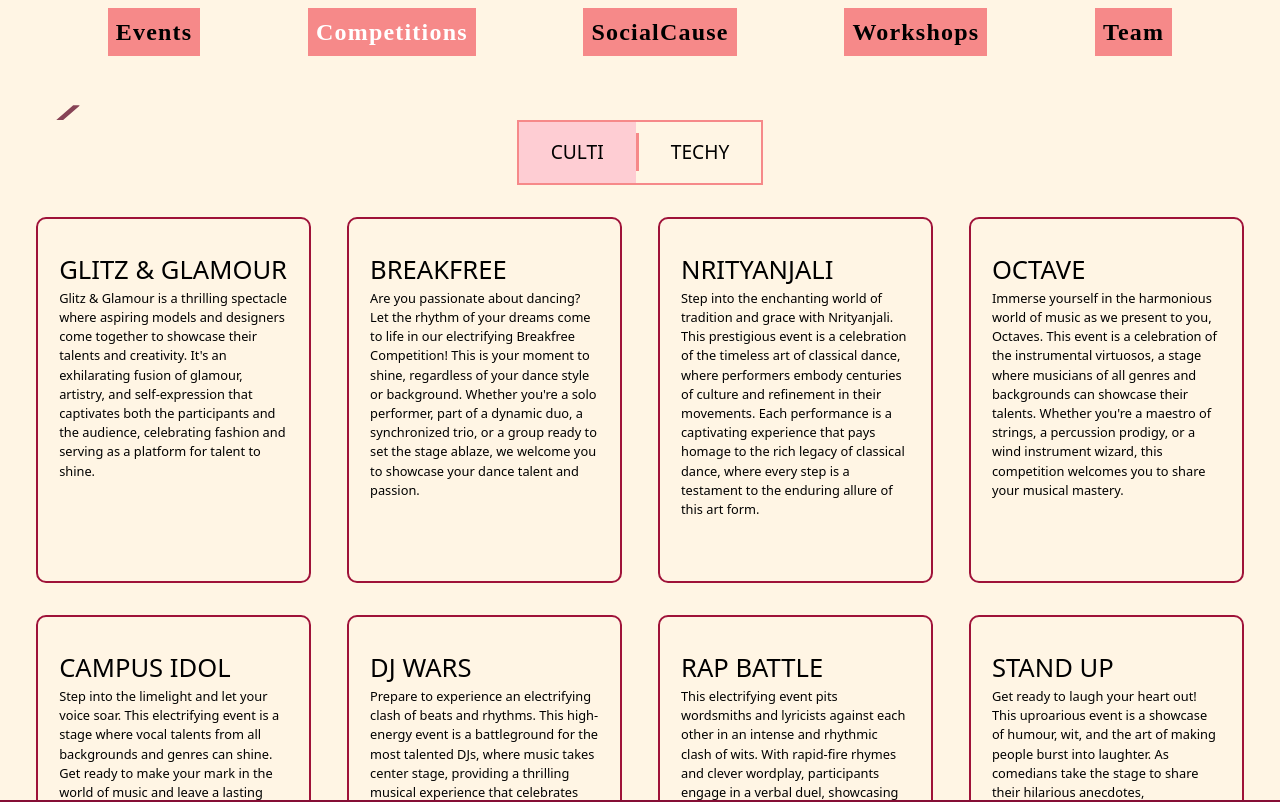
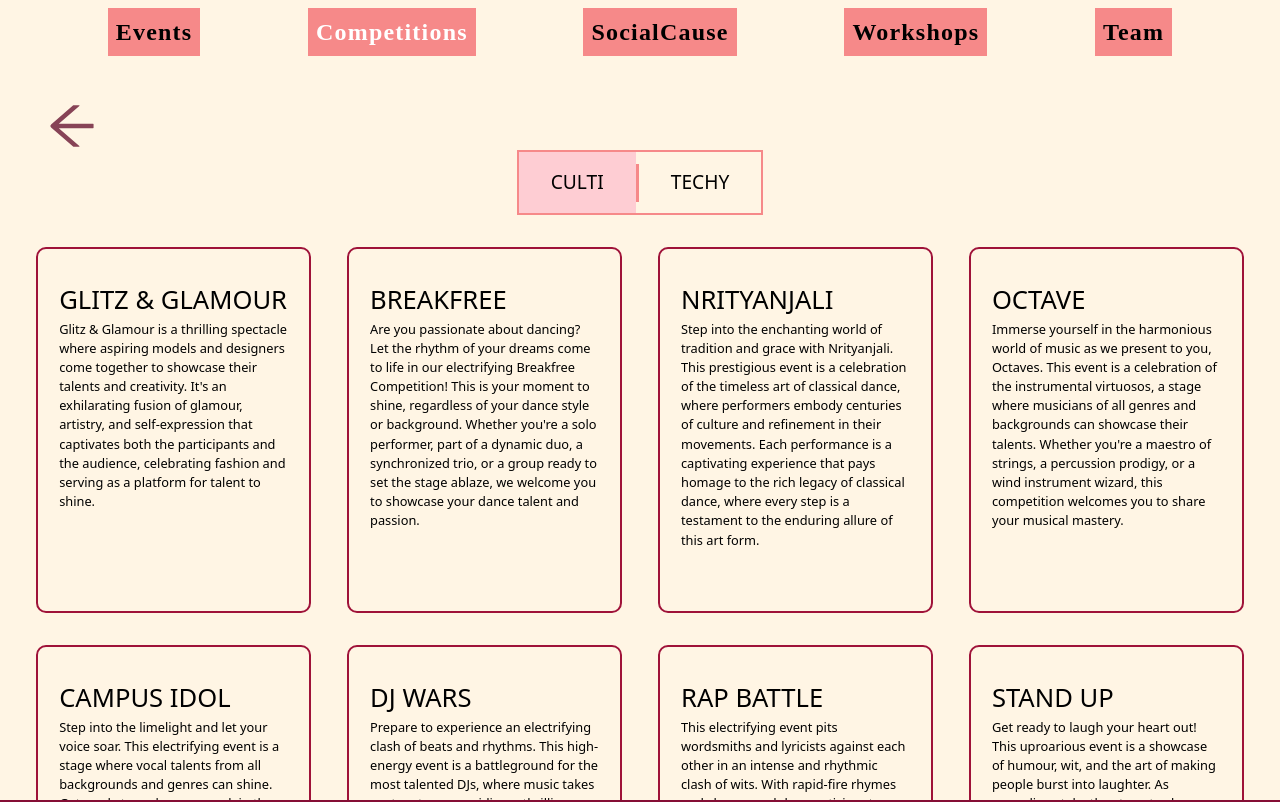
Before and after one commit to Skill0issue/ELanBeta, a React (Vite) app: page /Competitions in a window 1280 px wide. Shown: the top 802 px of the page. Built offline with nearby package versions, Linux system fonts and the light colour scheme; a web font is replaced by a local one.

Commit message:
Fixed the back arrow button

```diff
--- a/src/components/Competitions.jsx
+++ b/src/components/Competitions.jsx
@@ -180,7 +180,7 @@ const Competitions = () => {
       <div className="w-screen bg-[#FFF5E4]">
         <Navbar />
         <section className="w-screen h-[55vh] md:h-screen md:m-0 pt-24 px-8 flex flex-col justify-start">
-          <Link to="/">
+          <Link to="/" className='h-[9rem] overflow-hidden'>
             <AiOutlineArrowLeft
               size={60}
               color={"#874356"}
```
